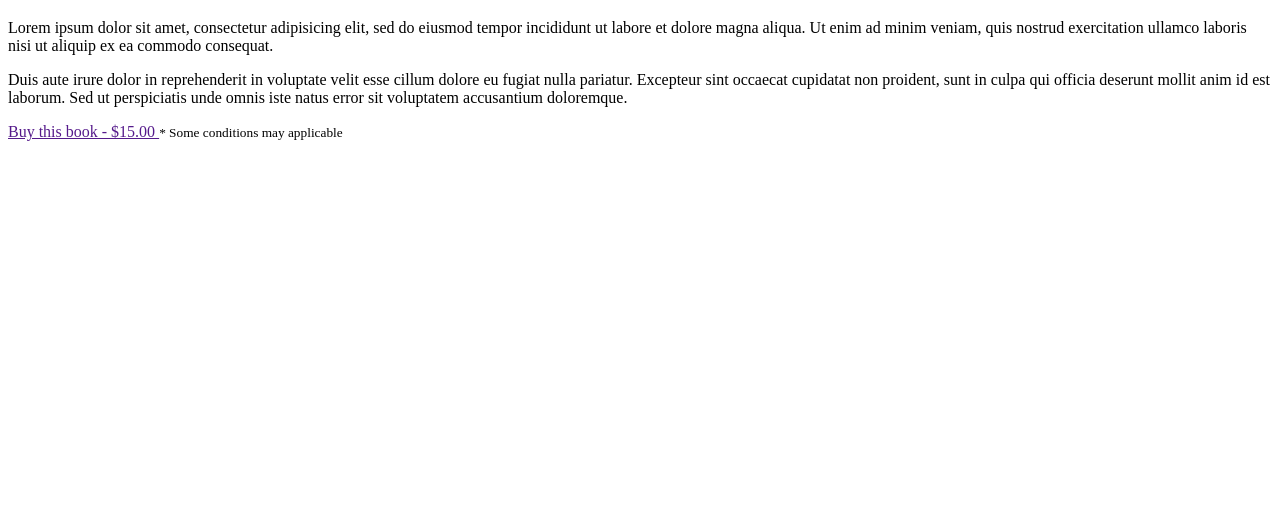
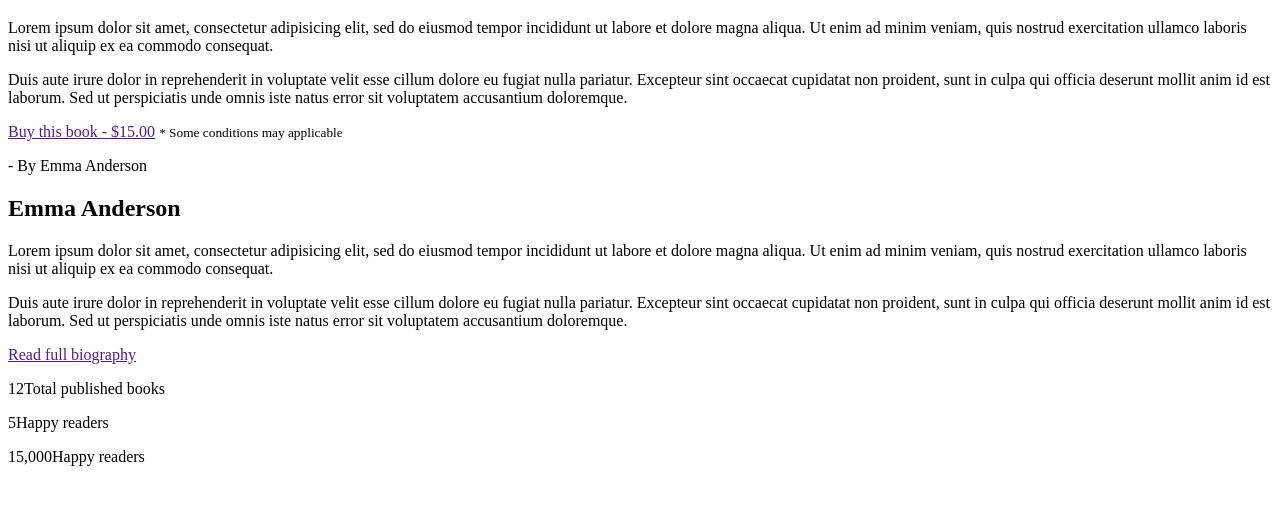
Before and after one commit to vidget38/bukee, a plain HTML site: page index.html in a window 1280 px wide. Shown: the part 273-778 px from the top of the page. Drawn offline with Linux system fonts and the light colour scheme.

Commit message:
update: add block-auuthor and block-counter

```diff
--- a/index.html
+++ b/index.html
@@ -25,18 +25,39 @@
             </div>
         </header>
     </div>
-    <div class="wrap">
-        <div class="block-book">
+    <div class="page">
+        <div class="wrap">
+            <div class="block-book">
             <div></div>
             <div class="block-text">
                 <p class="block-text__name">- By Emma Anderson</p>
                 <h1 block-text__title>BUKEE: THE BOOK <span>A room without books is like a body without a soul</span></h1>
                 <p>Lorem ipsum dolor sit amet, consectetur adipisicing elit, sed do eiusmod tempor incididunt ut labore et dolore magna aliqua. Ut enim ad minim veniam, quis nostrud exercitation ullamco laboris nisi ut aliquip ex ea commodo consequat. </p>
                 <p>Duis aute irure dolor in reprehenderit in voluptate velit esse cillum dolore eu fugiat nulla pariatur. Excepteur sint occaecat cupidatat non proident, sunt in culpa qui officia deserunt mollit anim id est laborum. Sed ut perspiciatis unde omnis iste natus error sit voluptatem accusantium doloremque.</p>
-                <a href="" class="block-text__btn">Buy this book - $15.00 </a>
+                <a href="" class="block-text__btn">Buy this book - $15.00</a>
                 <small>* Some conditions may applicable</small>
             </div>
         </div>
     </div>
+    <div class="biography">
+        <div class="wrap">
+            <div class="block-author">
+                <div class="block-text">
+                    <p class="block-text__name">- By Emma Anderson</p>
+                    <h2 class="block-text__title">Emma Anderson</h2>
+                    <p>Lorem ipsum dolor sit amet, consectetur adipisicing elit, sed do eiusmod tempor incididunt ut labore et dolore magna aliqua. Ut enim ad minim veniam, quis nostrud exercitation ullamco laboris nisi ut aliquip ex ea commodo consequat.</p>
+                    <p>Duis aute irure dolor in reprehenderit in voluptate velit esse cillum dolore eu fugiat nulla pariatur. Excepteur sint occaecat cupidatat non proident, sunt in culpa qui officia deserunt mollit anim id est laborum. Sed ut perspiciatis unde omnis iste natus error sit voluptatem accusantium doloremque.</p>
+                    <a href="" class="block-text__btn">Read full biography</a>
+                </div>
+                <div></div>
+            </div>
+            <div class="block-counter">
+                <p><span>12</span>Total published books</p>
+                <p><span>5</span>Happy readers</p>
+                <p><span>15,000</span>Happy readers</p>
+             </div>
+        </div>
+
+    </div>
 </body>
 </html>
```
